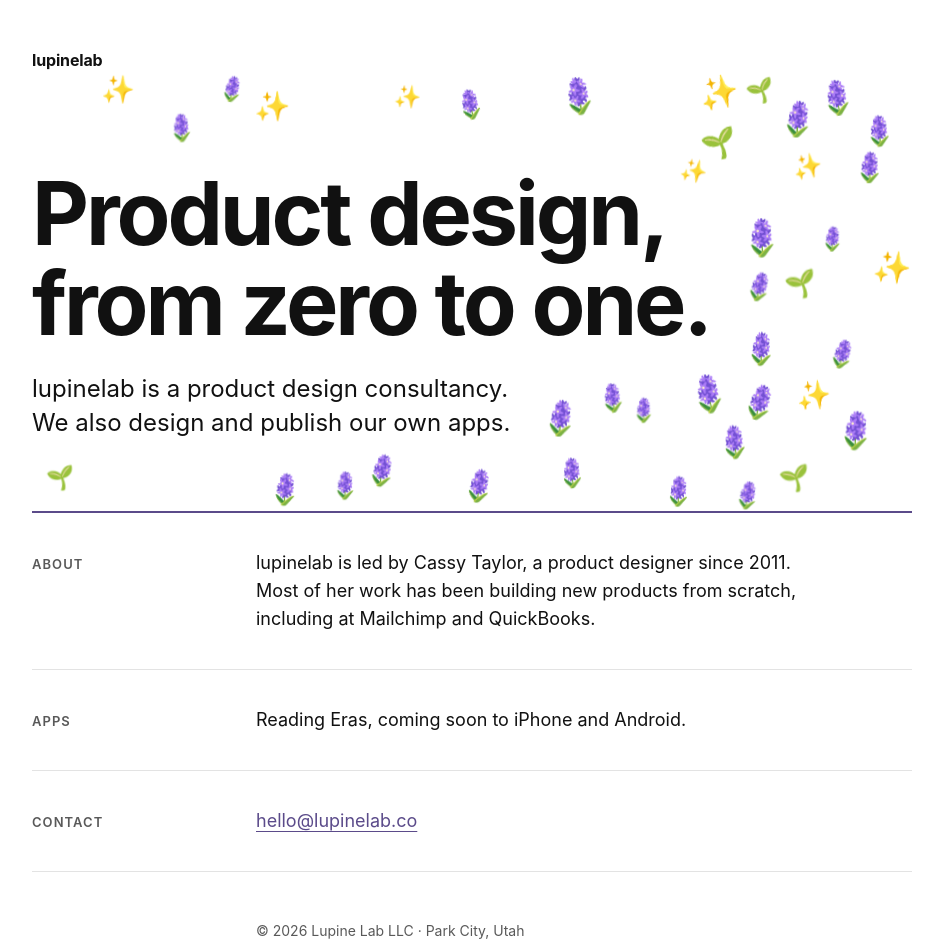
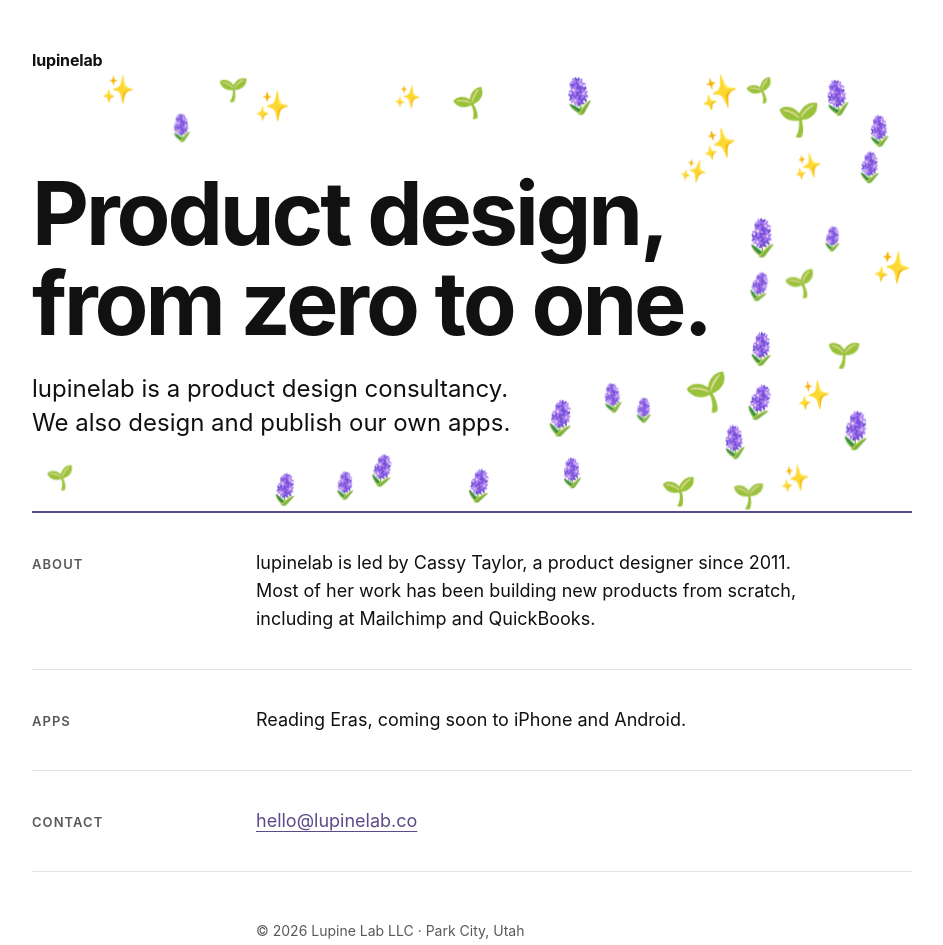
Before and after one commit to lupinelab/lupinelab.co, a plain HTML site: page index.html in a window 1280 px wide. Shown: the whole page, without its empty margins (168-1111 px from the left). Drawn offline with Linux system fonts and the light colour scheme.

Commit message:
Rebalance hero emoji mix to half lupines
50% 🪻, 25% 🌱, 25% ✨ (was 70/15/15). Feel settings unchanged after
tuning.

Co-Authored-By: Claude Opus 5.5 <noreply@anthropic.com>

```diff
--- a/index.html
+++ b/index.html
@@ -297,7 +297,7 @@
       return false;
     }
     const lupine = drawsInColor('🪻') ? '🪻' : '🌸';
-    const MIX = [[lupine, 0.7], ['🌱', 0.15], ['✨', 0.15]];
+    const MIX = [[lupine, 0.5], ['🌱', 0.25], ['✨', 0.25]];
     function pickEmoji() {
       let r = Math.random();
       for (const [e, w] of MIX) { if ((r -= w) < 0) return e; }
```
